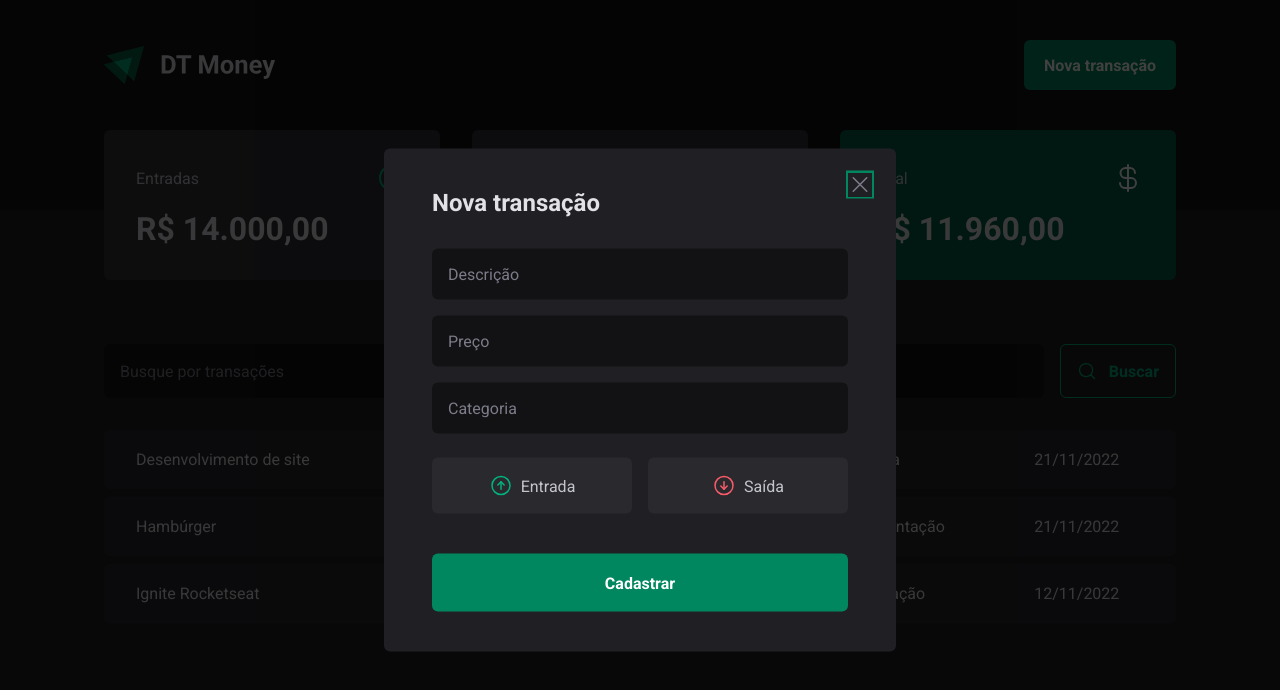
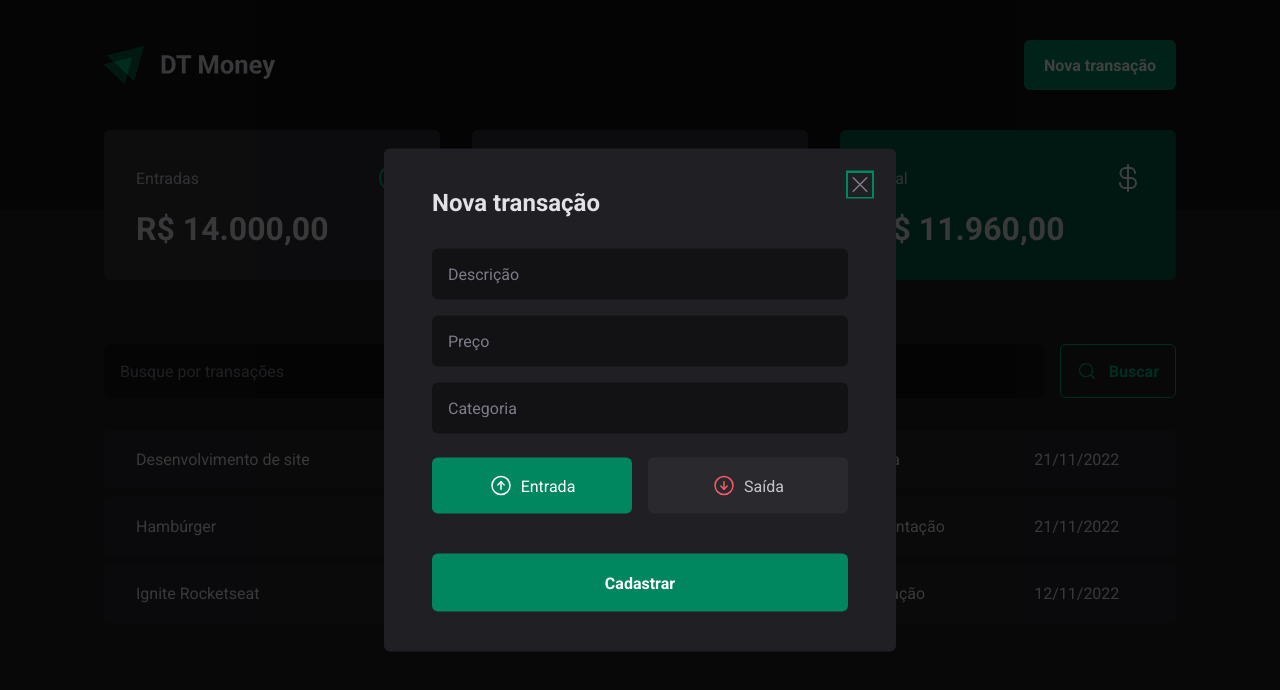
Before and after one commit to gmendes0/dt-money-2, a React (Vite) app: page / in a window 1280 px wide. Both pictures are taken after a click on the button "Nova transação". Shown: the top 690 px of the page. Built offline with nearby package versions, Linux system fonts and the light colour scheme; data requests are answered from the project's data file.

Commit message:
feat: register RadioGroup input

```diff
--- a/src/components/NewTransactionModal/index.tsx
+++ b/src/components/NewTransactionModal/index.tsx
@@ -1,6 +1,6 @@
 import * as Dialog from "@radix-ui/react-dialog";
 import { ArrowCircleDown, ArrowCircleUp, X } from "phosphor-react";
-import { useForm } from "react-hook-form";
+import { Controller, useForm } from "react-hook-form";
 import { z } from "zod";
 import {
   CloseButton,
@@ -29,7 +29,11 @@ export function NewTransactionModal() {
     register,
     handleSubmit,
     formState: { isSubmitting },
-  } = useForm<NewTransactionFormInputs>();
+  } = useForm<NewTransactionFormInputs>({
+    defaultValues: {
+      type: "income",
+    },
+  });
 
   async function handleCreateNewTransaction(data: NewTransactionFormInputs) {
     await new Promise((resolve, reject) => setTimeout(resolve, 2000));
@@ -86,9 +90,36 @@ export function NewTransactionModal() {
             />
 
             {/**
+             * Permite integrar campos nao nativos do HTML
+             * name: nome do input
+             * control: control do useForm
+             * render: deve retornar o componente que será o input
+             *
+             * parametros do render render:
+             *    formState: estado do form (useForm), idual ao formState do proprio useForm
+             *    fieldState: estado do campo ("type" nesse caso)
+             *    field: podemos acessar os eventos, value, ref, etc
+             */}
+            <Controller
+              name="type"
+              control={control}
+              render={({ field }) => (
+                <>
+                  {/**
                    * RadioGroup.Root
+                   *
+                   * onValueChange: é chamado quando o valor muda, ou seja
+                   * quando um outro RadioGroup.Item é selecionado
+                   *
+                   * onValueChange={field.onChange} é o mesmo que onValueChange={value => field.onChange(value)}
+                   *
+                   * É importante colocar o value={field.value} pois caso seja colocado um valor default no useForm,
+                   * ele carrega esse valor no value ao renderizar pela primeira vez
                    */}
-            <TransactionType {...register("type")}>
+                  <TransactionType
+                    onValueChange={field.onChange}
+                    value={field.value}
+                  >
                     {/**
                      * RadioGroup.Item
                      */}
@@ -103,6 +134,9 @@ export function NewTransactionModal() {
                       <ArrowCircleDown size={24} /> Saída
                     </TransactionTypeButton>
                   </TransactionType>
+                </>
+              )}
+            />
 
             <button type="submit" disabled={isSubmitting}>
               Cadastrar
--- a/src/pages/Transactions/index.tsx
+++ b/src/pages/Transactions/index.tsx
@@ -1,3 +1,4 @@
+import { Clipboard } from "phosphor-react";
 import { useContext, useEffect, useState } from "react";
 import { Header } from "../../components/Header";
 import { Summary } from "../../components/Summary";
@@ -7,6 +8,7 @@ import { SearchForm } from "./components/SearchForm";
 import {
   PriceHighlight,
   TransactionsContainer,
+  TransactionsNotFound,
   TransactionsTable,
 } from "./styles";
 
@@ -21,6 +23,7 @@ export function Transactions() {
       <TransactionsContainer>
         <SearchForm />
 
+        {transactions.length > 0 ? (
           <TransactionsTable>
             <tbody>
               {transactions.map((transaction) => (
@@ -33,12 +36,17 @@ export function Transactions() {
                     </PriceHighlight>
                   </td>
                   <td>{transaction.category}</td>
-                <td>{dateFormatter.format(new Date(transaction.createdAt))}</td>
+                  <td>
+                    {dateFormatter.format(new Date(transaction.createdAt))}
+                  </td>
                   <></>
                 </tr>
               ))}
             </tbody>
           </TransactionsTable>
+        ) : (
+          <TransactionsNotFound>Não há transações</TransactionsNotFound>
+        )}
 
         {/** @todo Adicionar paginação */}
       </TransactionsContainer>
--- a/src/pages/Transactions/styles.ts
+++ b/src/pages/Transactions/styles.ts
@@ -39,3 +39,12 @@ export const PriceHighlight = styled.span<PriceHighlightProps>`
       ? props.theme["green-300"]
       : props.theme["red-300"]};
 `;
+
+export const TransactionsNotFound = styled.p`
+  width: 100%;
+  text-align: center;
+  margin-top: 5rem;
+  color: ${(props) => props.theme["gray-300"]};
+  font-weight: bold;
+  font-size: 1.25rem;
+`;
```
Lines whose indentation alone changed are shown as unchanged.
